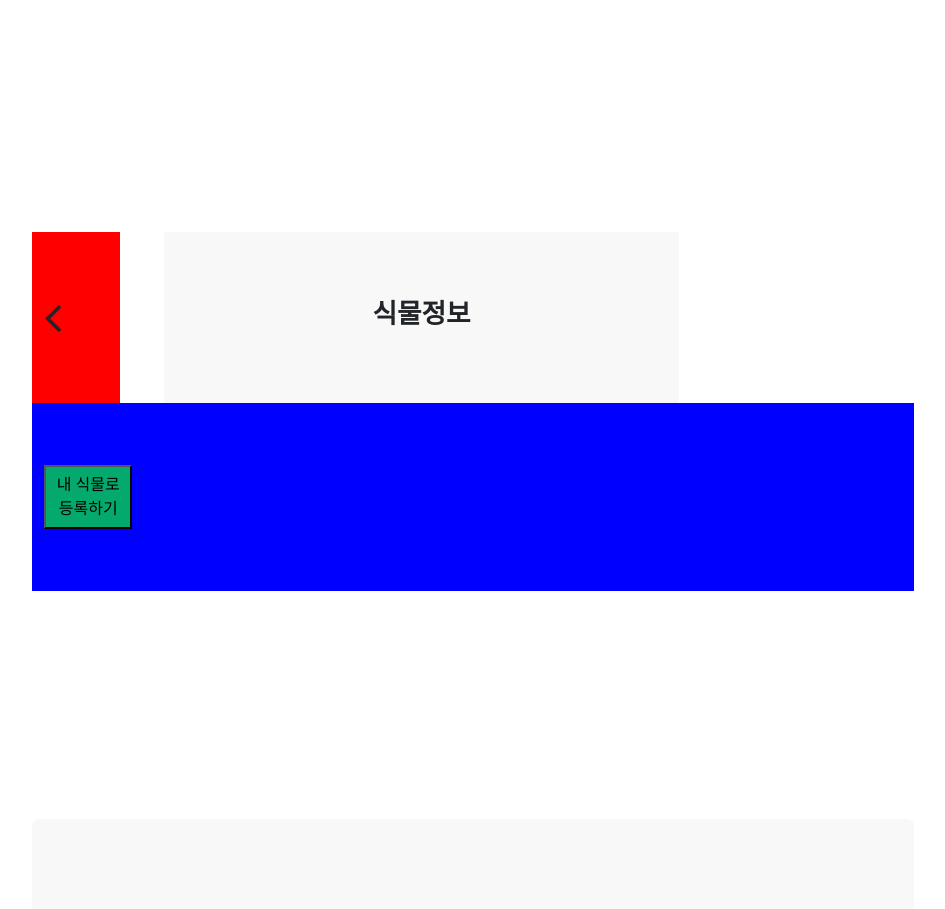
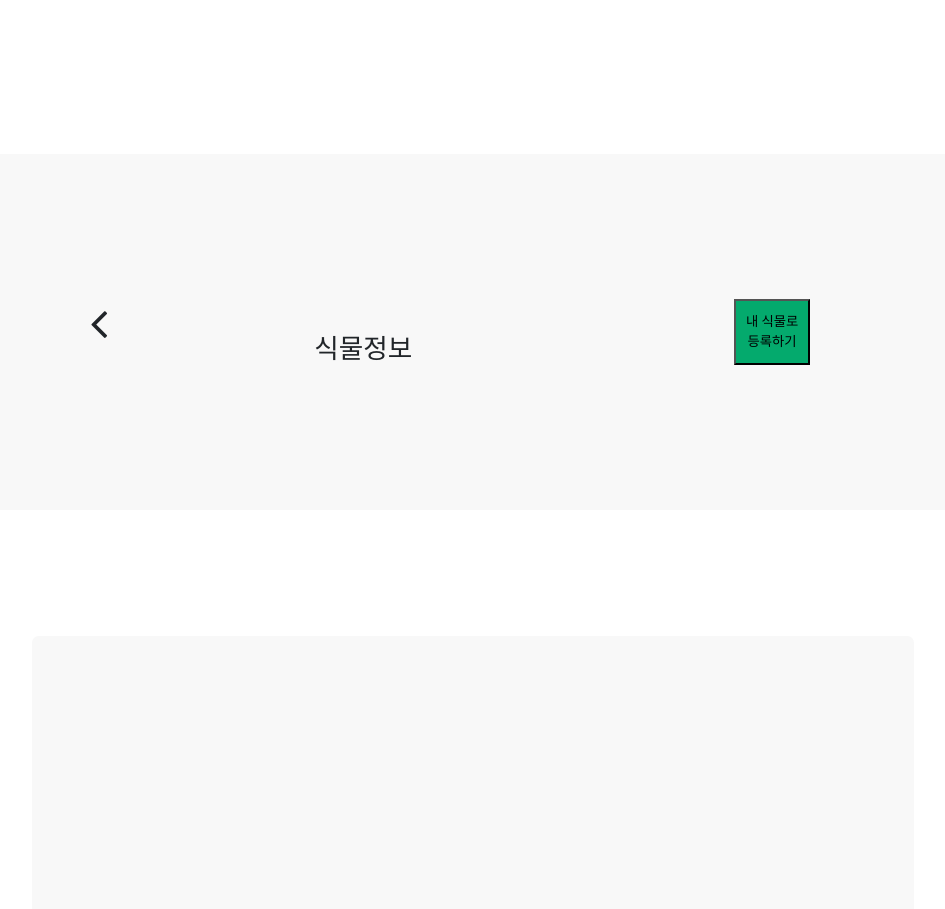
Before and after one commit to ujina123/Plant_recognition_project, a Django app: template web/finalproject/templates/search_app/info.html in a window 1280 px wide. Shown: the top 909 px of the page, without its empty margins (160-1105 px from the left). Run offline with Django 3.2, Linux system fonts and the light colour scheme; the template is opened without the code that fills it, so the values that code supplies are empty; some web fonts are replaced.

Commit message:
info 수정

```diff
--- a/web/finalproject/templates/search_app/info.html
+++ b/web/finalproject/templates/search_app/info.html
@@ -54,10 +54,6 @@
 			max-height: 100%;
             background-color: white;
         }
-        .row {
-            width: 93%;
-            background-color: white;
-        }
         .plantregister {
             background-color: #04AA6D;
             font-size: 12pt;
@@ -65,46 +61,44 @@
             height: 4em;
             width: 5.5em;
         }
-        .col-xs-2 {
-            background-color: red;
-        }
-        .col-xs-3 {
-            background-color: yellow;
-        }
-        .col-xs-4 {
-            background-color: blue;
-        }
     </style>
 </head>
 <body>
     <div class="container">
-
+        <div class="file-upload">
             {% if not user.is_authenticated %}
                 <div class="row">
-                <div class="col-xs-2" onClick="history.back()" style="width: 10%; border: none">
+                    <div class="col col-xs-1" onClick="history.back()" style="width: 2%;">
                         <i class="fa fa-angle-left fa-3x" aria-hidden="true"></i>
                     </div>
-                <div class="col-md-7" style="text-align: center; font-size: 20pt; font-weight: bold;">식물정보</div>
-                <div class="col-xs-4">
-                    <button class="plantregister" onclick="location.href='{% url 'account_login' %}'" >내 식물로 등록하기</button>
+                    <div class="col col-md-7">
+                        <div style="text-align:center; font-family: 'EliceDigitalBaeum-Bd'; font-size: 20pt; height: 2em; width: 8em;">식물정보</div>
+                    </div>
+                    <div class="col col-xs-4">
+                        <button class="plantregister" onclick="location.href='{% url 'account_login' %}'"
+                        style="width: 5.7em; height: 5em; font-size: 10pt; text-align: center; font-family: 'EliceDigitalBaeum-Bd';" >내 식물로<br>등록하기</button>
                     </div>
                 </div>
             {% else %}
                 <div class="row">
-                <div class="col-xs-2" onClick="history.back()" style="width: 20%; border: none">
+                    <div class="col col-xs-1" onClick="history.back()" style="width: 2%;">
                         <i class="fa fa-angle-left fa-3x" aria-hidden="true"></i>
                     </div>
+                    <div class="col col-md-7">
+                        <div style="text-align:center; font-family: 'EliceDigitalBaeum-Bd'; font-size: 20pt; height: 2em; width: 8em;">식물정보</div>
+                    </div>
                     <form action="/plantmanage/" method="get" autocomplete="off">
-                    <div class="col-md-7" style="background-color: white;">식물정보</div>
-                    <div class="col-xs-3">
+                        <div class="col col-xs-4">
                             <input type="hidden" name="plant" value="{{data.plantid}}">
-                        <button type="submit" class="file-upload-btn" style="background-color: #04AA6D; border-radius: 5pt; font-size: 11pt; font-family: 'EliceDigitalBaeum-Bd';">내 식물로 등록하기</button>
+                            <button type="submit" class="file-upload-btn"
+                            style="background-color: #04AA6D; width: 5.7em; height: 5em; font-size: 10pt; text-align: center; font-family: 'EliceDigitalBaeum-Bd';">내 식물로<br>등록하기</button>
                         </div>
                     </form>
                 </div>
             {% endif %}
+        </div>
 
-        <br><br><br>
+        <br><br>
         <!-- 식물 설명 이미지 -->
         <div class= "row" style="background-color: white;">
             <div class="plant_image" style="background-image: url({{data.url}})"></div>
```
Lines whose indentation alone changed are shown as unchanged.
